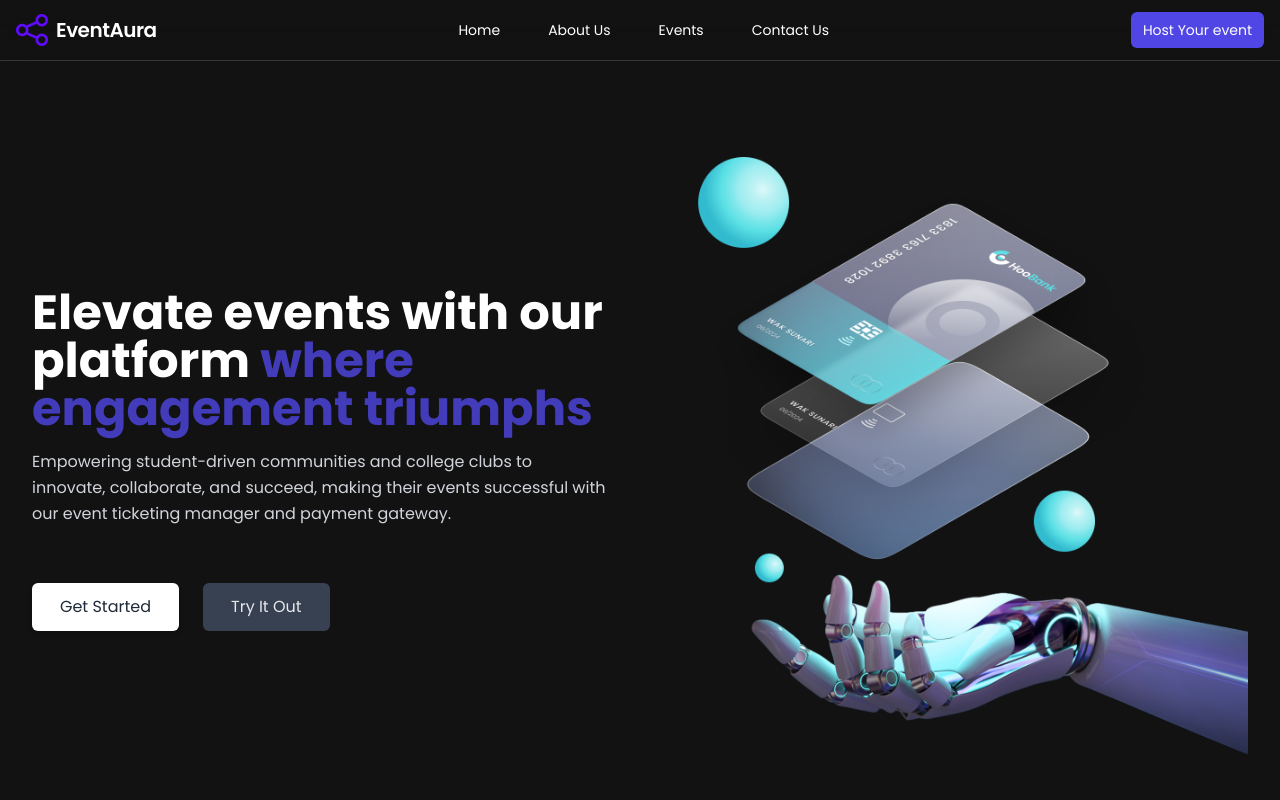
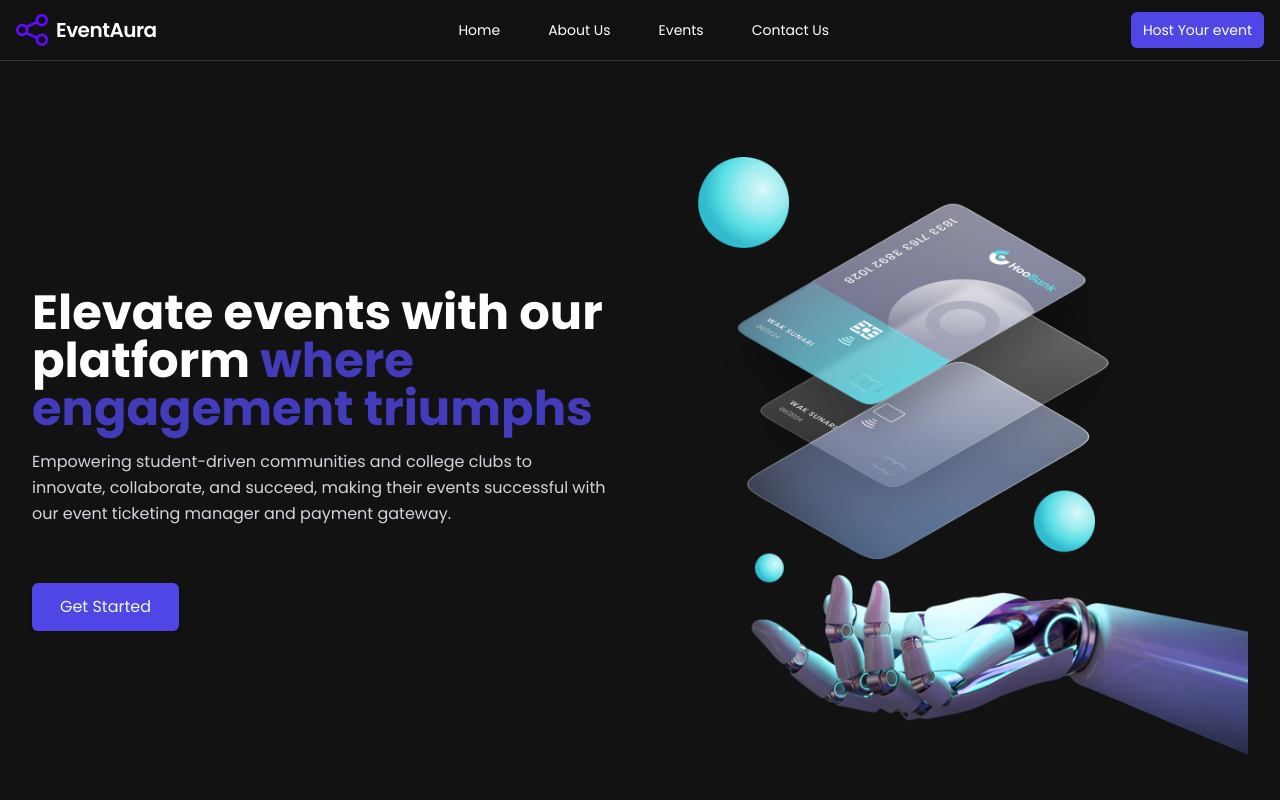
Before and after one commit to VarunHarinath/EventAura, a React (Vite) app: page / in a window 1280 px wide. Shown: the top 800 px of the page. Built offline with nearby package versions, Linux system fonts and the light colour scheme.

Commit message:
update to button on hero section

```diff
--- a/src/components/HomePage/HeroSection.jsx
+++ b/src/components/HomePage/HeroSection.jsx
@@ -23,16 +23,10 @@ const HeroSection = () => {
             <div className="pt-10 items-center justify-center space-y-3 sm:space-x-6 sm:space-y-0 sm:flex lg:justify-start">
               <Link
                 to="/secure/v3/Event-On-Boadring"
-                className="px-7 py-3 w-full bg-white text-gray-800 text-center rounded-md shadow-md block sm:w-auto hover:bg-gray-100"
+                className="px-7 py-3 w-full bg-indigo-600 text-gray-100 text-center rounded-md shadow-md block sm:w-auto hover:bg-indigo-700"
               >
                 Get Started
               </Link>
-              <a
-                href="#try-it-out"
-                className="px-7 py-3 w-full bg-gray-700 text-gray-200 text-center rounded-md block sm:w-auto hover:bg-gray-600"
-              >
-                Try It Out
-              </a>
             </div>
           </div>
           <div className="flex-1 text-center mt-7 lg:mt-0 lg:ml-3">
```
